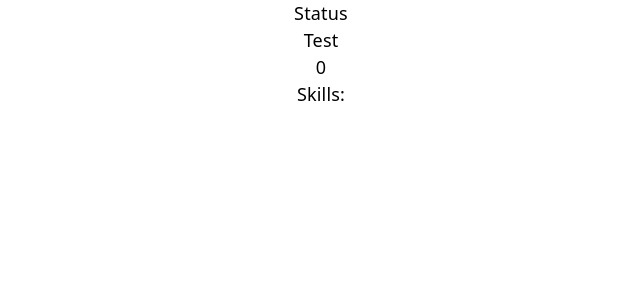
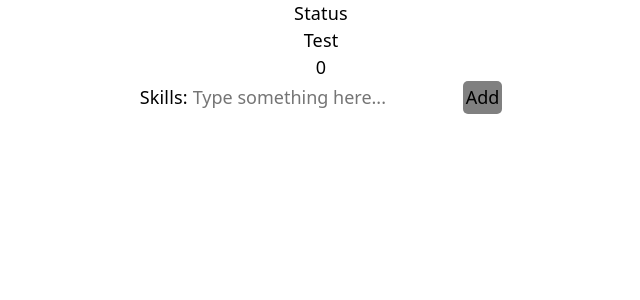
Before and after one commit to hakanyalniz/ToDoGame, a React (Vite) app: page / in a window 1280 px wide. Shown: the top 300 px of the page, without its empty margins (319-959 px from the left). Built offline with nearby package versions, Linux system fonts and the light colour scheme.

Commit message:
You can now add skills.

```diff
--- a/src/App.css
+++ b/src/App.css
@@ -4,3 +4,8 @@ button {
   padding: 3px;
   margin-left: 10px;
 }
+
+input {
+  color: black;
+  background-color: white;
+}
--- a/src/App.tsx
+++ b/src/App.tsx
@@ -1,5 +1,5 @@
 import "./App.css";
-import { useState } from "react";
+import { use, useState } from "react";
 
 // temporary types
 type Skills = {
@@ -26,29 +26,35 @@ function App() {
     return savedData ? JSON.parse(savedData) : defaultStatus;
   });
 
+  const [inputText, setInputText] = useState("");
+
   const increaseProficiency = (skillName: string, skillLevel: number) => {
-    const savedDataRaw = localStorage.getItem(storageKey);
-    const currentStatus: UserStatus = savedDataRaw
-      ? JSON.parse(savedDataRaw)
-      : {};
+    // const savedDataRaw = localStorage.getItem(storageKey);
+    // const currentStatus: UserStatus = savedDataRaw
+    //   ? JSON.parse(savedDataRaw)
+    //   : {};
 
     const updatedProfile: UserStatus = {
-      ...currentStatus,
-      skills: { ...currentStatus.skills, [skillName]: skillLevel + 1 },
+      ...userState,
+      skills: { ...userState.skills, [skillName]: skillLevel + 1 },
     };
     setUserState(updatedProfile);
     localStorage.setItem(storageKey, JSON.stringify(updatedProfile));
   };
 
   const deleteProficiency = (skillName: string) => {
-    const savedDataRaw = localStorage.getItem(storageKey);
-    const currentStatus: UserStatus = savedDataRaw
-      ? JSON.parse(savedDataRaw)
-      : {};
+    const { [skillName]: _, ...updatedSkills } = userState.skills;
+    const updatedState = { ...userState, skills: updatedSkills };
 
-    const { [skillName]: _, ...updatedSkills } = currentStatus.skills;
-    const updatedState = { ...currentStatus, skills: updatedSkills };
+    setUserState(updatedState);
+    localStorage.setItem(storageKey, JSON.stringify(updatedState));
+  };
 
+  const addProficiency = () => {
+    const updatedState = {
+      ...userState,
+      skills: { ...userState.skills, [inputText]: 0 },
+    };
     setUserState(updatedState);
     localStorage.setItem(storageKey, JSON.stringify(updatedState));
   };
@@ -59,7 +65,16 @@ function App() {
         <p>Status</p>
         <p>{userState.name}</p>
         <p>{userState.level}</p>
-        <p>Skills: </p>
+        <p>
+          Skills:{" "}
+          <input
+            type="text"
+            value={inputText}
+            onChange={(e) => setInputText(e.target.value)}
+            placeholder="Type something here..."
+          />
+          <button onClick={addProficiency}>Add</button>
+        </p>
         <ul>
           {/* Object.entries turns the skills object into an array of [key, value] pairs */}
           {Object.entries(userState.skills).map(([skillName, skillLevel]) => (
```
